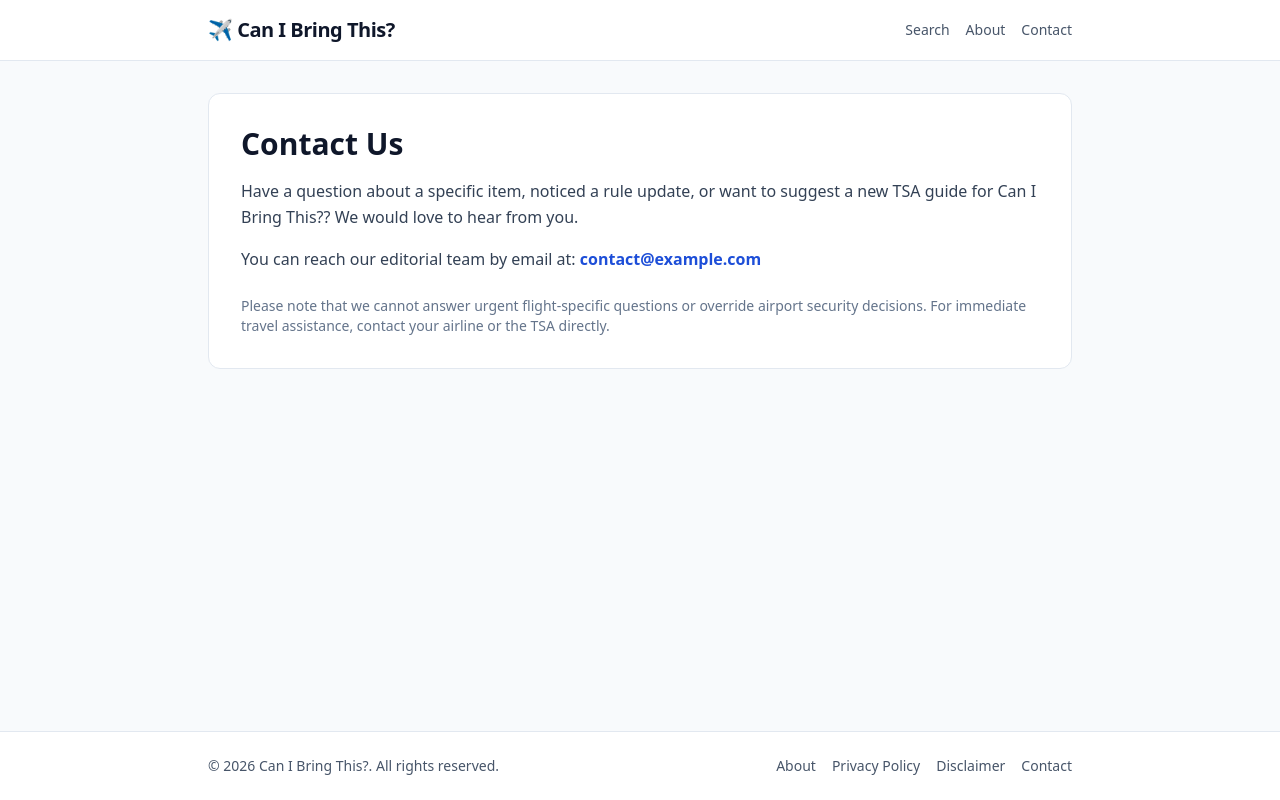
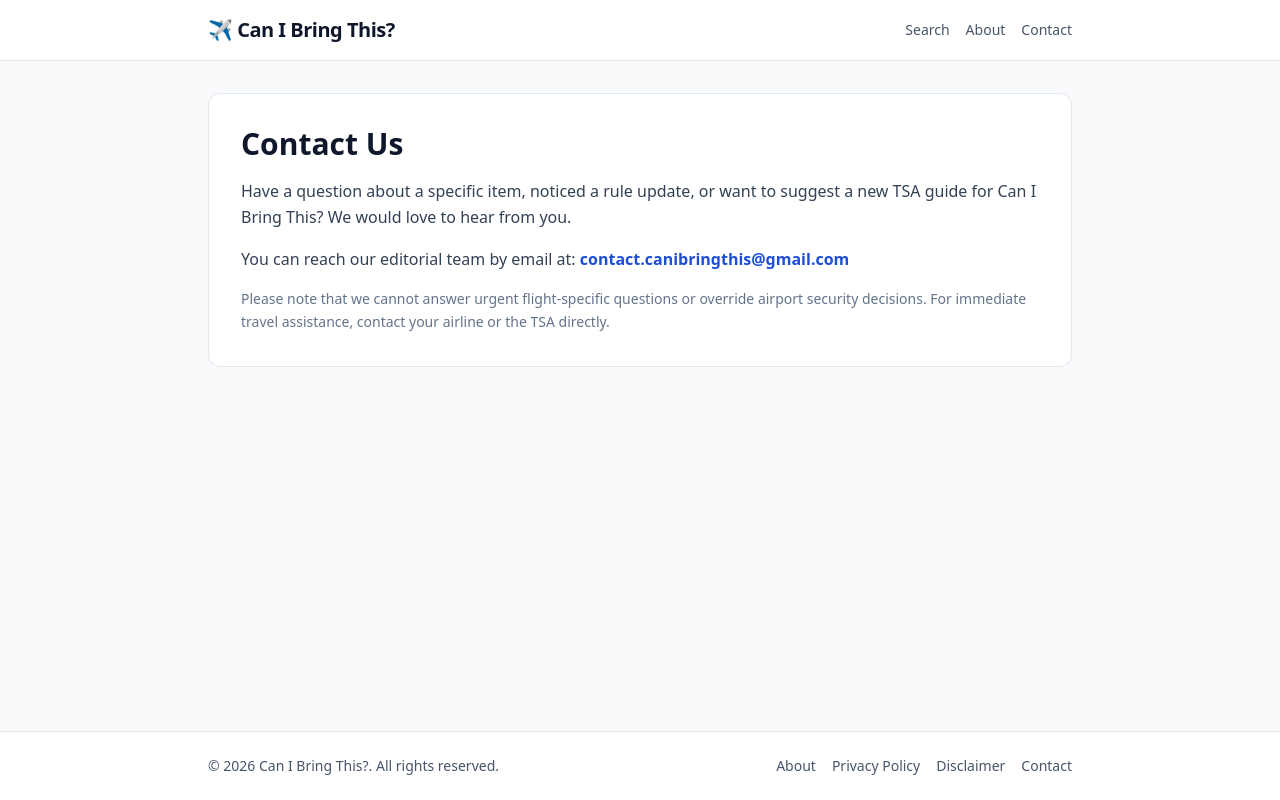
Before and after one commit to crescimentodigital1981-sudo/site-bagagem-tsa, a Next.js app: page /contact in a window 1280 px wide. Built offline with nearby package versions, Linux system fonts and the light colour scheme.

Commit message:
Update page.tsx

```diff
--- a/app/contact/page.tsx
+++ b/app/contact/page.tsx
@@ -12,18 +12,18 @@ export default function ContactPage() {
       <h1 className="text-3xl font-extrabold text-slate-900">Contact Us</h1>
       <p className="text-slate-700 leading-relaxed">
         Have a question about a specific item, noticed a rule update, or want to
-        suggest a new TSA guide for {SITE_NAME}? We would love to hear from you.
+        suggest a new TSA guide for {SITE_NAME} We would love to hear from you.
       </p>
       <p className="text-slate-700 leading-relaxed">
         You can reach our editorial team by email at:{" "}
         <a
-          href="mailto:contact@example.com"
+          href="mailto:contact.canibringthis@gmail.com"
           className="text-blue-700 font-semibold hover:underline"
         >
-          contact@example.com
+          contact.canibringthis@gmail.com
         </a>
       </p>
-      <p className="text-sm text-slate-500 pt-2">
+      <p className="text-sm text-slate-500 leading-relaxed">
         Please note that we cannot answer urgent flight-specific questions or
         override airport security decisions. For immediate travel assistance,
         contact your airline or the TSA directly.
```
